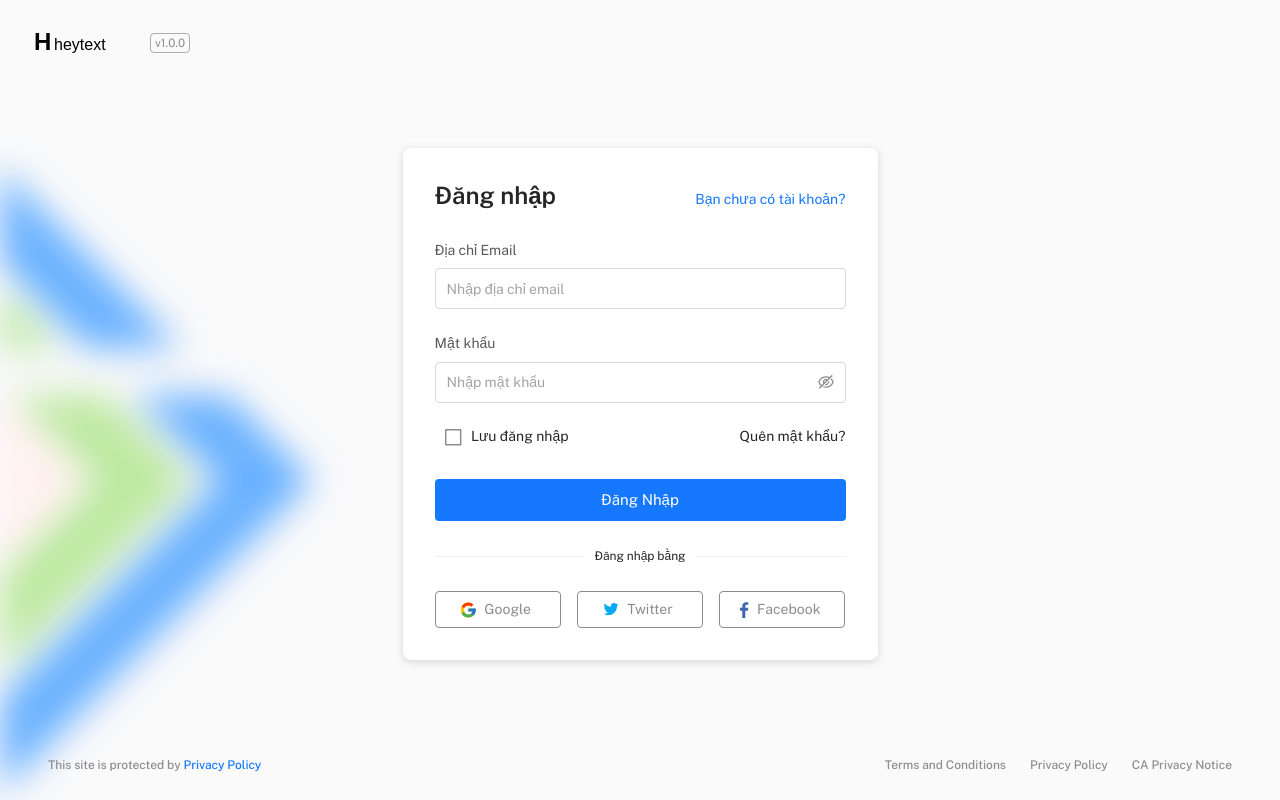
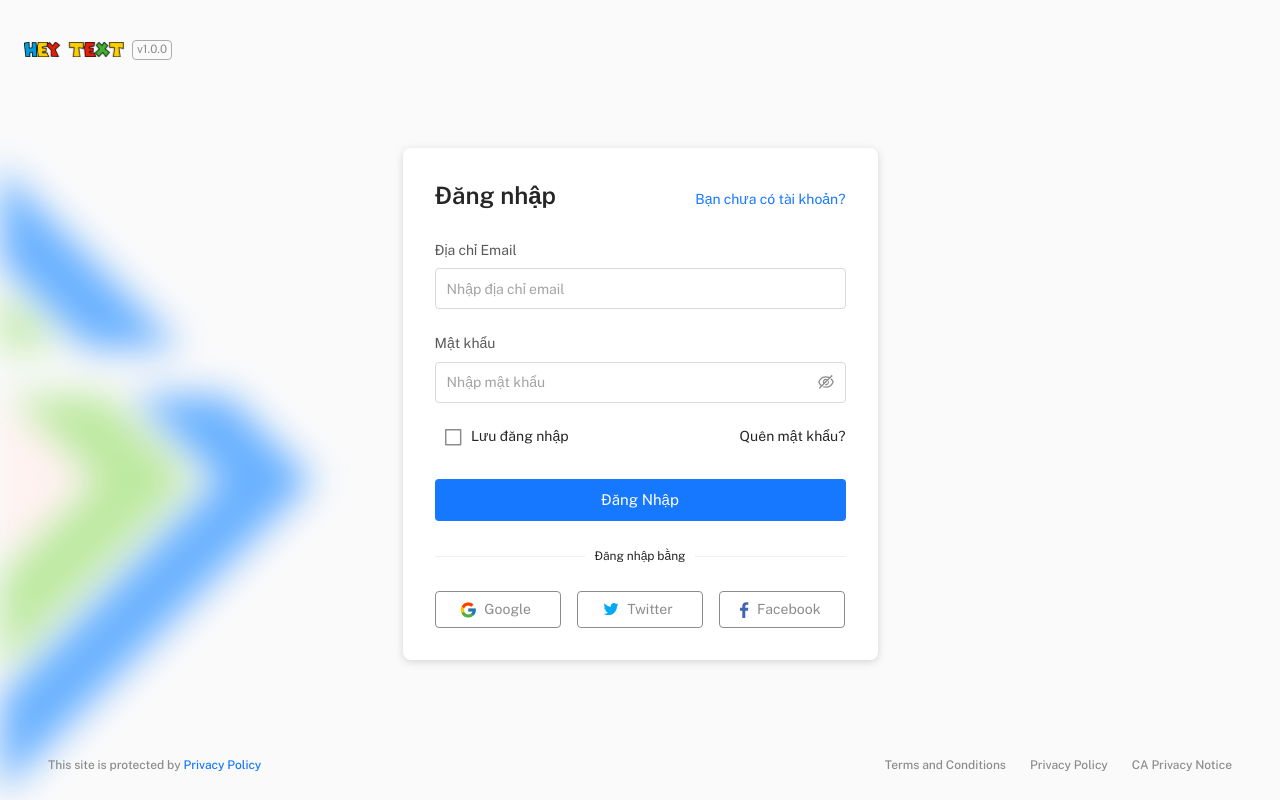
Before and after one commit to Freelance-Project-FullStack/heytext-frontend, a React (Vite) app: page /login in a window 1280 px wide. Built offline with nearby package versions, Linux system fonts and the light colour scheme.

Commit message:
change logo

```diff
--- a/src/components/logo/LogoMain.jsx
+++ b/src/components/logo/LogoMain.jsx
@@ -1,6 +1,6 @@
 // material-ui
-import { useTheme } from '@mui/material/styles';
-
+// import { useTheme } from '@mui/material/styles';
+import logo from 'assets/images/logo_heytext.svg';
 /**
  * if you want to use image instead of <svg> uncomment following.
  *
@@ -12,7 +12,7 @@ import { useTheme } from '@mui/material/styles';
 // ==============================|| LOGO SVG ||============================== //
 
 const Logo = () => {
-  const theme = useTheme();
+  // const theme = useTheme();
 
   return (
     /**
@@ -21,12 +21,13 @@ const Logo = () => {
      * <img src={logo} alt="Mantis" width="100" />
      *
      */
-    <>
-      <svg width="118" height="35" viewBox="0 0 118 35" fill="none" xmlns="http://www.w3.org/2000/svg">
-        <text x="10" y="25" fontFamily="Arial, sans-serif" fontSize="24" fontWeight="bold" fill="black">H</text>
-        <text x="30" y="25" fontFamily="Arial, sans-serif" fontSize="16" fill="black">heytext</text>
-      </svg>
-    </>
+    // <>
+    //   <svg width="118" height="35" viewBox="0 0 118 35" fill="none" xmlns="http://www.w3.org/2000/svg">
+    //     <text x="10" y="25" fontFamily="Arial, sans-serif" fontSize="24" fontWeight="bold" fill="black">H</text>
+    //     <text x="30" y="25" fontFamily="Arial, sans-serif" fontSize="16" fill="black">heytext</text>
+    //   </svg>
+    // </>
+    <img src={logo} alt="Mantis" width="100" />
   );
 };
 
```
Also changed, not shown: src/assets/images/logo_heytext.svg (renamed from src/assets/images/icons/logo_heytext.svg).
